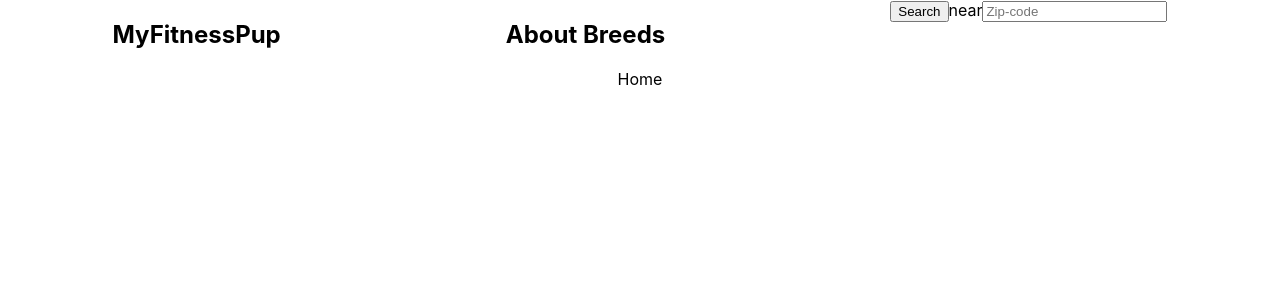
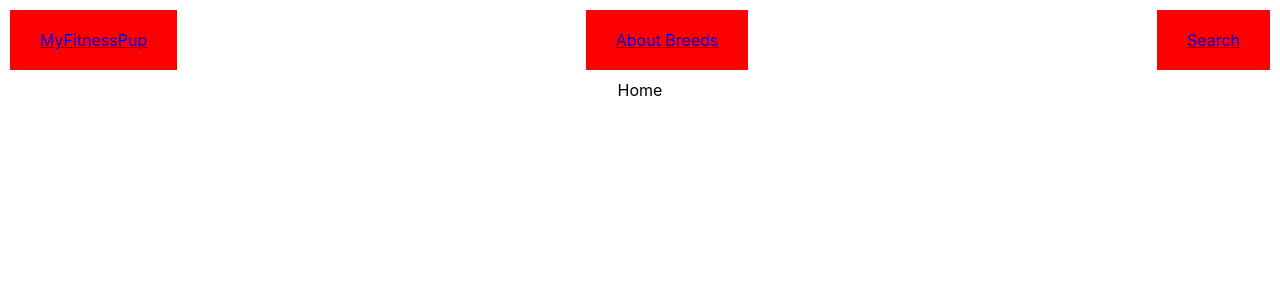
Before and after one commit to foxwellm/MyFitnessPup, a React (Create React App) app: page / in a window 1280 px wide. Shown: the top 300 px of the page. Built offline with nearby package versions, Linux system fonts and the light colour scheme; no server answers.

Commit message:
Add NavLink to Header

```diff
--- a/src/components/Header/Header.js
+++ b/src/components/Header/Header.js
@@ -1,16 +1,12 @@
 import React from 'react'
+import { NavLink } from 'react-router-dom'
 
 export const Header = () => {
   return (
     <div className='Header'>
-      <h2>MyFitnessPup</h2>
-      <h2>About Breeds</h2>
-      <div className='search-box'>
-      <button>Search</button>
-      <span>near</span>
-      <input placeholder='Zip-code'></input>
-      </div>
-
+      <NavLink to='/' className='header-navlink'>MyFitnessPup</NavLink>
+      <NavLink to='/about-breeds' className='header-navlink' activeClassName='selected'>About Breeds</NavLink>
+      <NavLink to='/search' className='header-navlink' activeClassName='selected'>Search</NavLink>
     </div>
   )
 }
--- a/src/components/Header/Header.scss
+++ b/src/components/Header/Header.scss
@@ -2,5 +2,15 @@
   width: 100%;
   display: flex;
   flex-direction: row;
-  justify-content: space-around;
+  justify-content: space-between;
 }
+
+.header-navlink {
+  background-color: red;
+  padding: 20px 30px;
+  margin: 10px;
+}
+
+.selected {
+  background-color: blue;
+}
```
Also changed, not shown: src/images/weimaraner.jpg (added).
